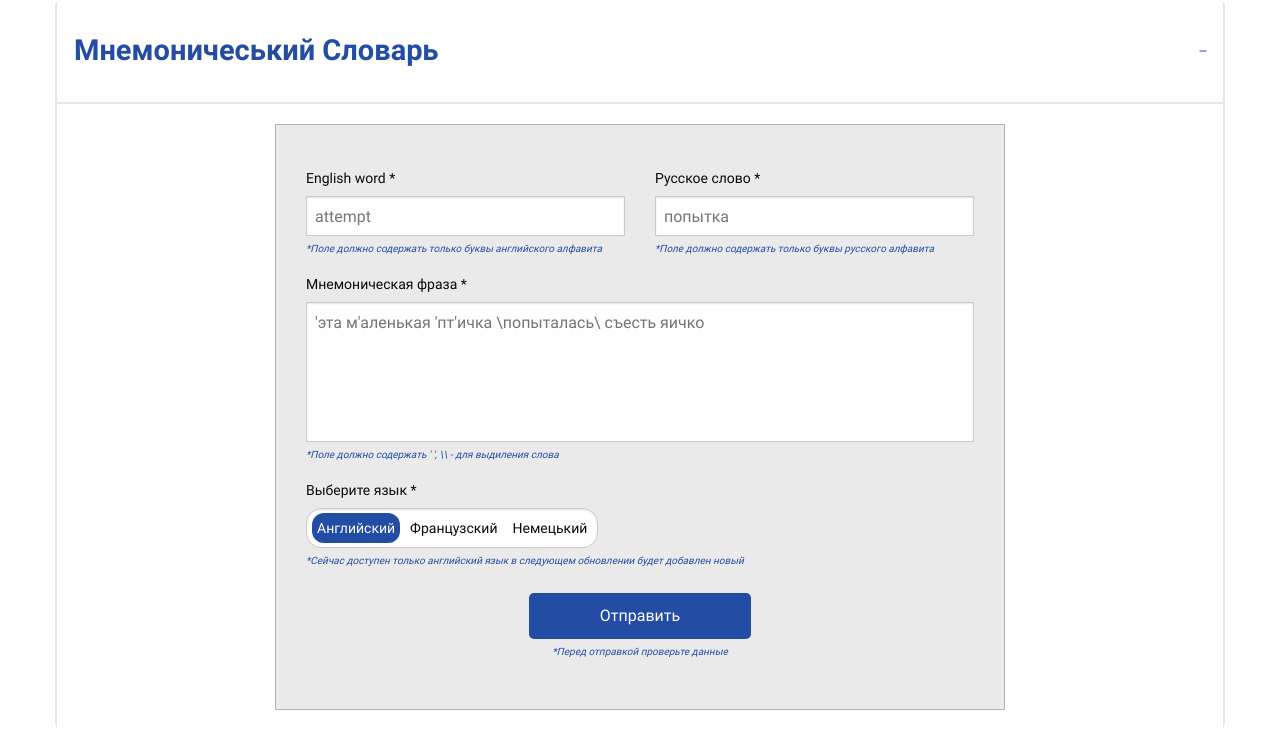
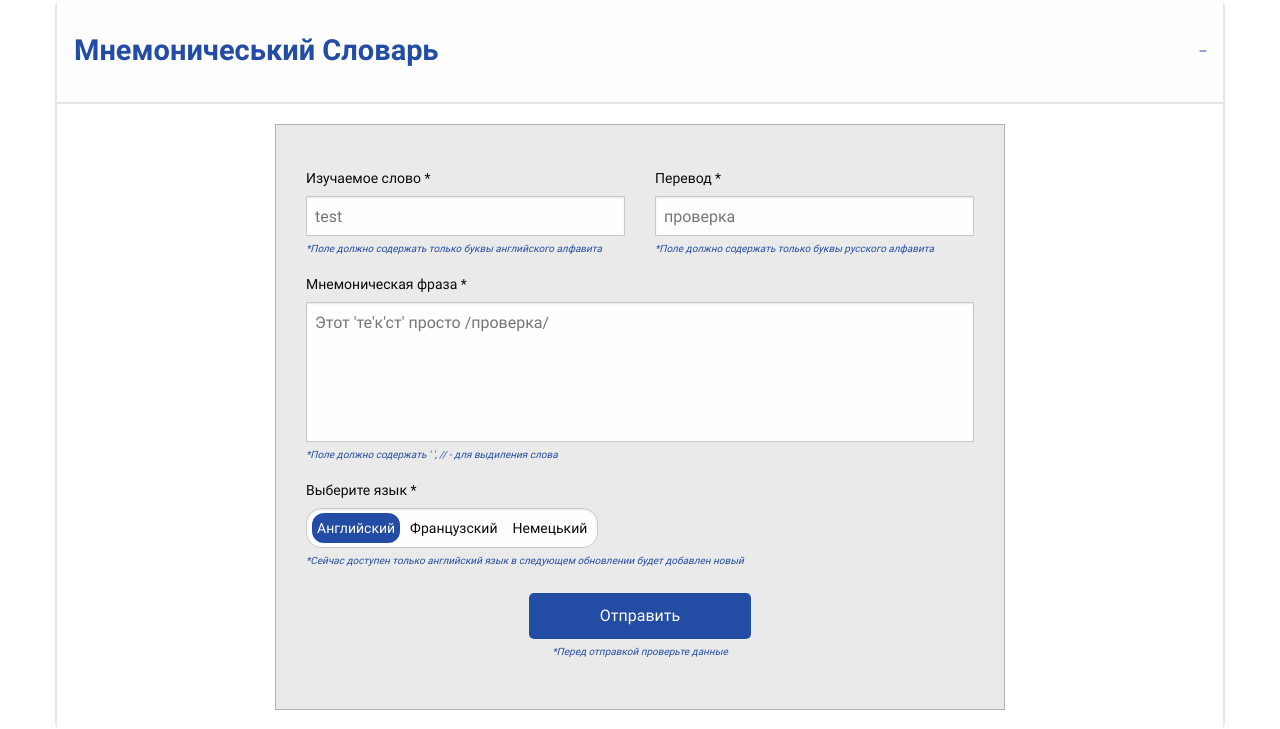
Before and after one commit to VitaliyYurakh/vitaliyyurakh.github.io, a plain HTML site: page mnemonic/addmnemonic.html in a window 1280 px wide. Shown: the part 99-828 px from the top of the page. Drawn offline with Linux system fonts and the light colour scheme.

Commit message:
mnemonic update 0.2.4

```diff
--- a/mnemonic/addmnemonic.html
+++ b/mnemonic/addmnemonic.html
@@ -40,15 +40,15 @@
                                 <div class="form__input">
                                     <div class="form__block">
                                         <label class="input">
-                                            <span class="input__title">English word * </span>
-                                            <input name="wordGlobal" type="text" class="input__field" placeholder="attempt" pattern="[A-Za-z]+" required id="input-eng" data-input="english">
+                                            <span class="input__title">Изучаемое слово * </span>
+                                            <input name="wordGlobal" type="text" class="input__field" placeholder="test" pattern="[A-Za-z]+" required id="input-eng" data-input="english">
                                             <span class="input__info info">*Поле должно содержать только буквы английского алфавита</span>
                                         </label>
                                     </div>
                                     <div class="form__block">
                                         <label class="input">
-                                            <span class="input__title">Русское слово * </span>
-                                            <input name="wordLocal" type="text" class="input__field" placeholder="попытка" pattern="[А-Яа-яЁё\s,]+" required id="input-rus" data-input="russian">
+                                            <span class="input__title">Перевод * </span>
+                                            <input name="wordLocal" type="text" class="input__field" placeholder="проверка" pattern="[А-Яа-яЁё\s,]+" required id="input-rus" data-input="russian">
                                             <span class="input__info info">*Поле должно содержать только буквы русского алфавита</span>
                                         </label>
                                     </div>
@@ -56,8 +56,8 @@
                                 <div class="form__textarea">
                                     <label class="textarea">
                                         <span class="textarea__title">Мнемоническая фраза * </span>
-                                        <textarea name="mnemonic" class="textarea__field textarea__field_big" placeholder="'эта м'аленькая 'пт'ичка \попыталась\ съесть яичко" required data-input></textarea>
-                                        <span class="textarea__info info">*Поле должно содержать '  ', \\ - для выдиления слова</span>
+                                        <textarea name="mnemonic" class="textarea__field textarea__field_big" placeholder="Этот 'те'к'ст' просто /проверка/" required data-input></textarea>
+                                        <span class="textarea__info info">*Поле должно содержать '  ', // - для выдиления слова</span>
                                     </label>
                                 </div>
                                 <div class="form__switch">
```
Also changed, not shown: mnemonic/js/script.min.js.
